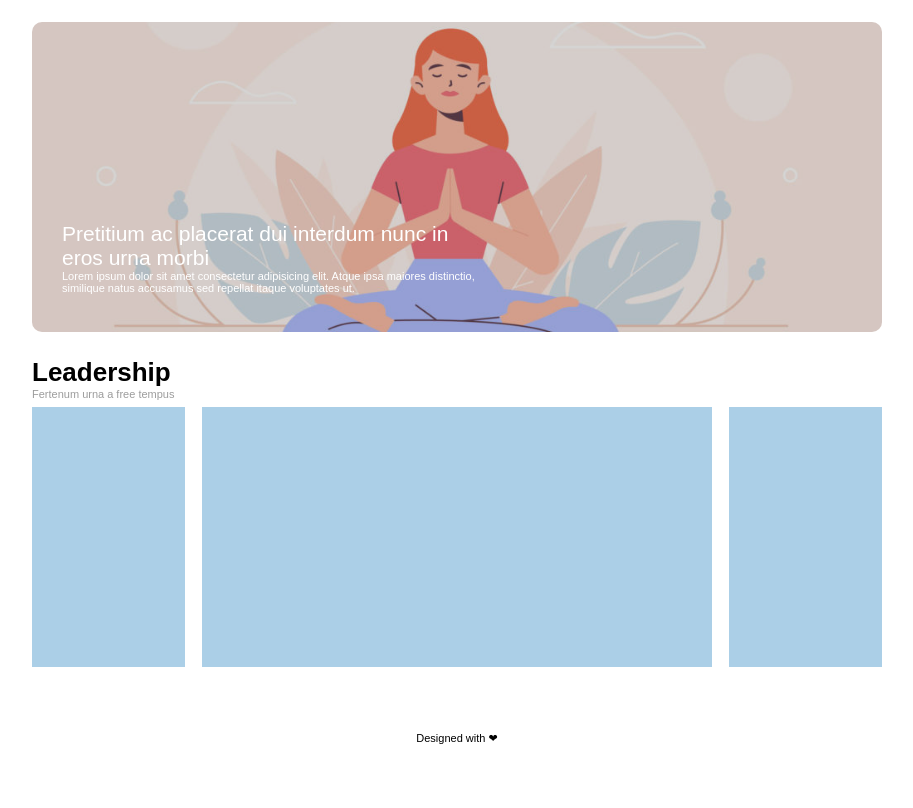
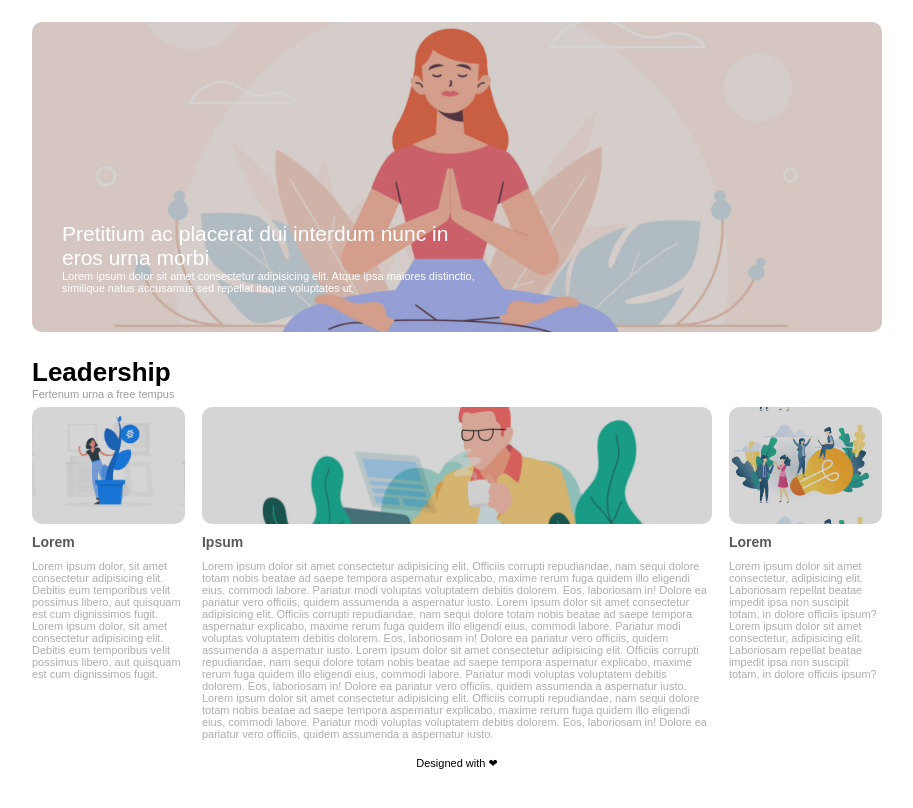
Before and after one commit to EduardoVaccarella/htmlcss-wp, a plain HTML site: page index.html in a window 1280 px wide. Shown: the part 88-896 px from the top of the page, without its empty margins (183-1096 px from the left). Drawn offline with Linux system fonts and the light colour scheme.

Commit message:
Finito :)

```diff
--- a/index.html
+++ b/index.html
@@ -51,7 +51,7 @@
 
         <main>
             <div class="main debug">
-                <div class="background-color">
+                <div class="style0 style">
                     <div class="scritta-banner">
                         Pretitium ac placerat dui interdum nunc in eros urna morbi
                     </div>
@@ -71,9 +71,50 @@
                 </div>
 
                 <div class="section debug2">
-                    <div class="left debug2"></div>
-                    <div class="middle debug2"></div>
-                    <div class="right debug2"></div>
+                    <div class="left debug2">
+                        <div class="immagine immagine1">
+                            <div class="style">
+
+                            </div>
+                        </div>
+                        <div class="sottotitolo2">
+                            Lorem
+                        </div>
+                        <div class="didascalia">
+                            Lorem ipsum dolor, sit amet consectetur adipisicing elit. Debitis eum temporibus velit possimus libero, aut quisquam est cum dignissimos fugit.
+                            Lorem ipsum dolor, sit amet consectetur adipisicing elit. Debitis eum temporibus velit possimus libero, aut quisquam est cum dignissimos fugit.
+                        </div>
+                    </div>
+                    <div class="middle debug2">
+                        <div class="banner2">
+                            <div class="style">
+
+                            </div>
+                        </div>
+                        <div class="sottotitolo2">
+                            Ipsum
+                        </div>
+                        <div class="didascalia">
+                            Lorem ipsum dolor sit amet consectetur adipisicing elit. Officiis corrupti repudiandae, nam sequi dolore totam nobis beatae ad saepe tempora aspernatur explicabo, maxime rerum fuga quidem illo eligendi eius, commodi labore. Pariatur modi voluptas voluptatem debitis dolorem. Eos, laboriosam in! Dolore ea pariatur vero officiis, quidem assumenda a aspernatur iusto.
+                            Lorem ipsum dolor sit amet consectetur adipisicing elit. Officiis corrupti repudiandae, nam sequi dolore totam nobis beatae ad saepe tempora aspernatur explicabo, maxime rerum fuga quidem illo eligendi eius, commodi labore. Pariatur modi voluptas voluptatem debitis dolorem. Eos, laboriosam in! Dolore ea pariatur vero officiis, quidem assumenda a aspernatur iusto.
+                            Lorem ipsum dolor sit amet consectetur adipisicing elit. Officiis corrupti repudiandae, nam sequi dolore totam nobis beatae ad saepe tempora aspernatur explicabo, maxime rerum fuga quidem illo eligendi eius, commodi labore. Pariatur modi voluptas voluptatem debitis dolorem. Eos, laboriosam in! Dolore ea pariatur vero officiis, quidem assumenda a aspernatur iusto.
+                            Lorem ipsum dolor sit amet consectetur adipisicing elit. Officiis corrupti repudiandae, nam sequi dolore totam nobis beatae ad saepe tempora aspernatur explicabo, maxime rerum fuga quidem illo eligendi eius, commodi labore. Pariatur modi voluptas voluptatem debitis dolorem. Eos, laboriosam in! Dolore ea pariatur vero officiis, quidem assumenda a aspernatur iusto.
+                        </div>
+                    </div>
+                    <div class="right debug2">
+                        <div class="immagine immagine3">
+                            <div class="style">
+
+                            </div>
+                        </div>
+                        <div class="sottotitolo2">
+                            Lorem
+                        </div>
+                        <div class="didascalia">
+                            Lorem ipsum dolor sit amet consectetur, adipisicing elit. Laboriosam repellat beatae impedit ipsa non suscipit totam, in dolore officiis ipsum?
+                            Lorem ipsum dolor sit amet consectetur, adipisicing elit. Laboriosam repellat beatae impedit ipsa non suscipit totam, in dolore officiis ipsum?
+                        </div>
+                    </div>
                 </div>
 
             </div>
--- a/style.css
+++ b/style.css
@@ -63,19 +63,6 @@ a {
     border-radius: 10px;
 }
 
-.main .background-color {
-    width: 100%;
-    height: 100%;
-    background-color: rgba(95, 95, 95, 0.26);
-    position: relative;
-    top: 0px;
-    right: 0px;
-    left: 0px;
-    bottom: 0px;
-    border-radius: 10px;
-
-}
-
 .main .scritta-banner {
     top: 200px;
     font-size: 21px;
@@ -125,6 +112,8 @@ a {
     width: 18%;
     height: 100%;
     display: inline-block;
+    position: relative;
+    top: -60px;
 }
 
 .section .middle {
@@ -134,7 +123,6 @@ a {
 }
 
 .section .left, .section .middle, .section .right {
-    background-color: #ABCFE7;
     margin-bottom: 20px;
 }
 
@@ -147,6 +135,7 @@ a {
 }
 
 .footer {
+    margin-top: 40px;
     height: 40px;
     text-align: center;
 }
@@ -155,3 +144,57 @@ a {
     margin-bottom: 25px;
     font-size: 11px;
 }
+
+.immagine {
+    width: 100%;
+    height: 45%;
+    background-size: contain;
+    background-position: center;
+}
+
+.immagine1 {
+    background-image: url(img/img-1.jpg);
+    background-position: 134px;
+}
+
+.immagine3 {
+    background-image: url(img/img-3.jpg);
+    background-position: 149px;
+}
+
+.sottotitolo2 {
+    margin-top: 10px;
+    margin-bottom: 10px;
+    font-size: 14px;
+    color: rgb(88, 88, 88);
+    font-weight: bold;
+}
+
+.didascalia {
+    font-size: 11px;
+    color: rgb(173, 173, 173);
+}
+
+.style {
+    width: 100%;
+    height: 100%;
+    background-color: rgba(95, 95, 95, 0.26);
+    position: relative;
+    top: 0px;
+    right: 0px;
+    left: 0px;
+    bottom: 0px;
+    border-radius: 10px;
+}
+
+.style0 {
+    height: 100%;
+}
+
+.banner2 {
+    width: 100%;
+    height: 45%;
+    background-image: url(img/banner-2.jpg);
+    background-position: 0px 230px;
+    background-size: cover;
+}
```
